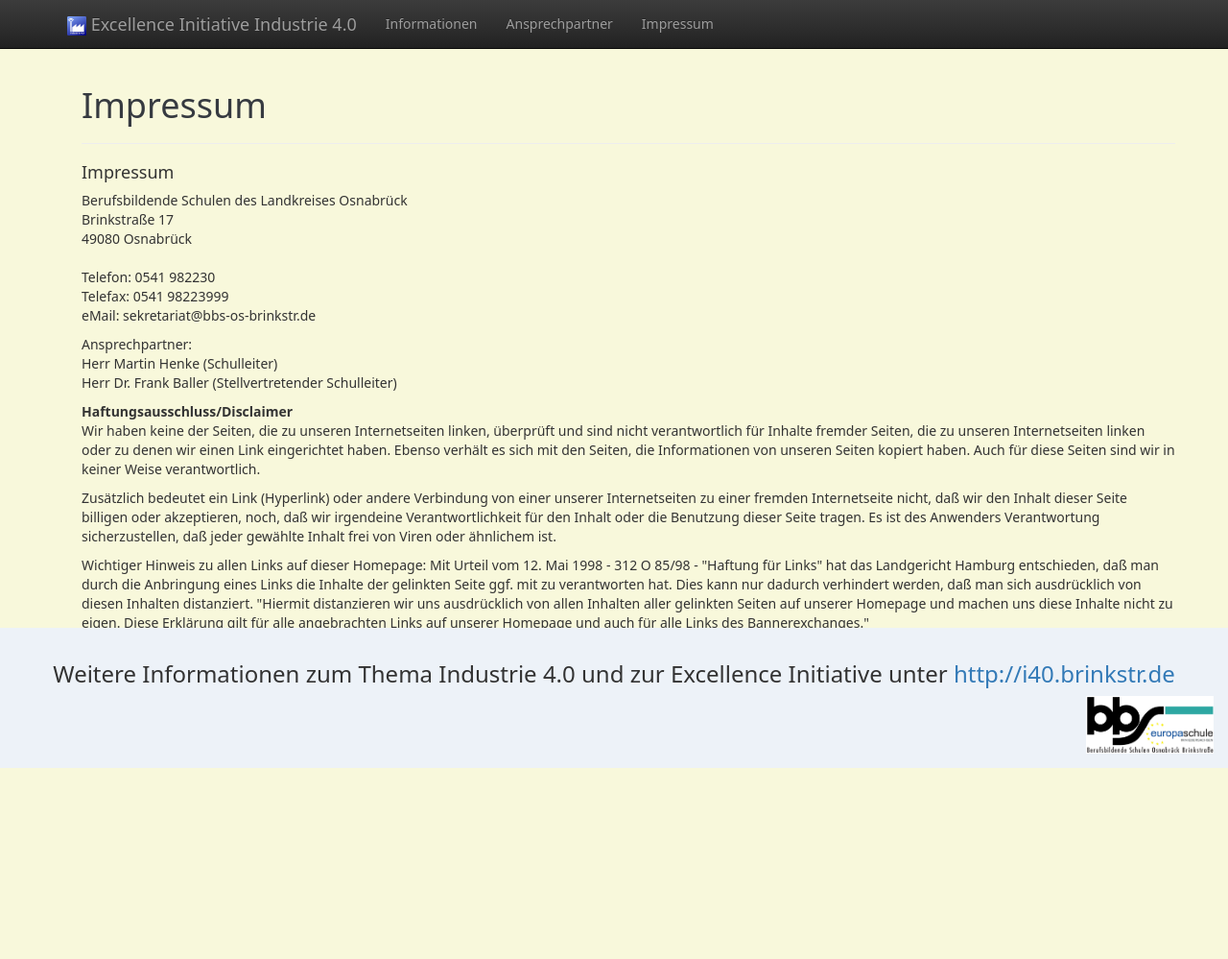
After one commit to wichmann/evreg, a Flask app: page /impressum in a window 1280 px wide. The commit adds this page. Shown: the whole page at 96% size. Run offline with Flask 2, Linux system fonts and the light colour scheme; some libraries are stand-ins or nearby versions.

Commit message:
Add impressum page.

```diff
--- a/app.py
+++ b/app.py
@@ -96,6 +96,11 @@ def info():
 @app.route('/contact', methods=['GET'])
 def contact():
     return render_template('templates/contact.html')
+
+
+@app.route('/impressum', methods=['GET'])
+def impressum():
+    return render_template('templates/impressum.html')
 
 
 @app.route('/list', methods=['GET'])
--- /dev/null
+++ b/templates/impressum.html
@@ -0,0 +1,40 @@
+{% extends 'templates/layout.html' %}
+
+{% block title %}Impressum{% endblock %}
+
+{% block content %}
+<div class="container">
+  <div class="page-header">
+    <h1>Impressum</h1>
+  </div>
+  <div>
+    <h4><span>Impressum</span></h4>
+    <p>Berufsbildende Schulen des Landkreises Osnabrück<br> Brinkstraße 17<br> 49080 Osnabrück<br><br> Telefon: 0541
+      982230<br> Telefax: 0541 98223999<br> eMail: sekretariat@bbs-os-brinkstr.de</p>
+    <p>Ansprechpartner:<br> Herr Martin Henke (Schulleiter)<br> Herr Dr. Frank Baller (Stellvertretender Schulleiter)
+    </p>
+    <p><strong>Haftungsausschluss/Disclaimer</strong><br> Wir haben keine der Seiten, die zu unseren Internetseiten
+      linken, überprüft und sind nicht verantwortlich für Inhalte fremder Seiten, die zu unseren Internetseiten linken
+      oder zu denen wir einen Link eingerichtet haben. Ebenso verhält es sich mit den Seiten, die Informationen von
+      unseren Seiten kopiert haben. Auch für diese Seiten sind wir in keiner Weise verantwortlich.</p>
+    <p>Zusätzlich bedeutet ein Link (Hyperlink) oder andere Verbindung von einer unserer Internetseiten zu einer fremden
+      Internetseite nicht, daß wir den Inhalt dieser Seite billigen oder akzeptieren, noch, daß wir irgendeine
+      Verantwortlichkeit für den Inhalt oder die Benutzung dieser Seite tragen. Es ist des Anwenders Verantwortung
+      sicherzustellen, daß jeder gewählte Inhalt frei von Viren oder ähnlichem ist.</p>
+    <p>Wichtiger Hinweis zu allen Links auf dieser Homepage: Mit Urteil vom 12. Mai 1998 - 312 O 85/98 - "Haftung für
+      Links" hat das Landgericht Hamburg entschieden, daß man durch die Anbringung eines Links die Inhalte der gelinkten
+      Seite ggf. mit zu verantworten hat. Dies kann nur dadurch verhindert werden, daß man sich ausdrücklich von diesen
+      Inhalten distanziert. "Hiermit distanzieren wir uns ausdrücklich von allen Inhalten aller gelinkten Seiten auf
+      unserer Homepage und machen uns diese Inhalte nicht zu eigen. Diese Erklärung gilt für alle angebrachten Links auf
+      unserer Homepage und auch für alle Links des Bannerexchanges."</p>
+    <p>Die Informationen auf unseren Seiten werden ohne Gewähr zusammengestellt - wir bemühen uns, sie auf dem neusten
+      Stand zu halten, dennoch kann es sein, daß Informationen veraltet, unvollständig oder falsch sind. Insbesondere
+      übernehmen wir keine Haftung für mittelbare oder unmittelbar verursachte Schäden.</p>
+    <p>Wenn Sie Anregungen, Kommentare oder Hinweise haben, können uns gerne eine Email schicken.</p>
+  </div>
+
+</div>
+
+</div>
+
+{% endblock %}
--- a/templates/layout.html
+++ b/templates/layout.html
@@ -51,6 +51,7 @@
                     <li><a href="/info">Informationen</a></li>
                     {% if config['ENLIST_OPEN'] %} <li><a href="/register">Anmeldung</a></li> {% endif %}
                     <li><a href="/contact">Ansprechpartner</a></li>
+                    <li><a href="/impressum"">Impressum</a></li>
                 </ul>
             </div>
             <!--/.nav-collapse -->
```
